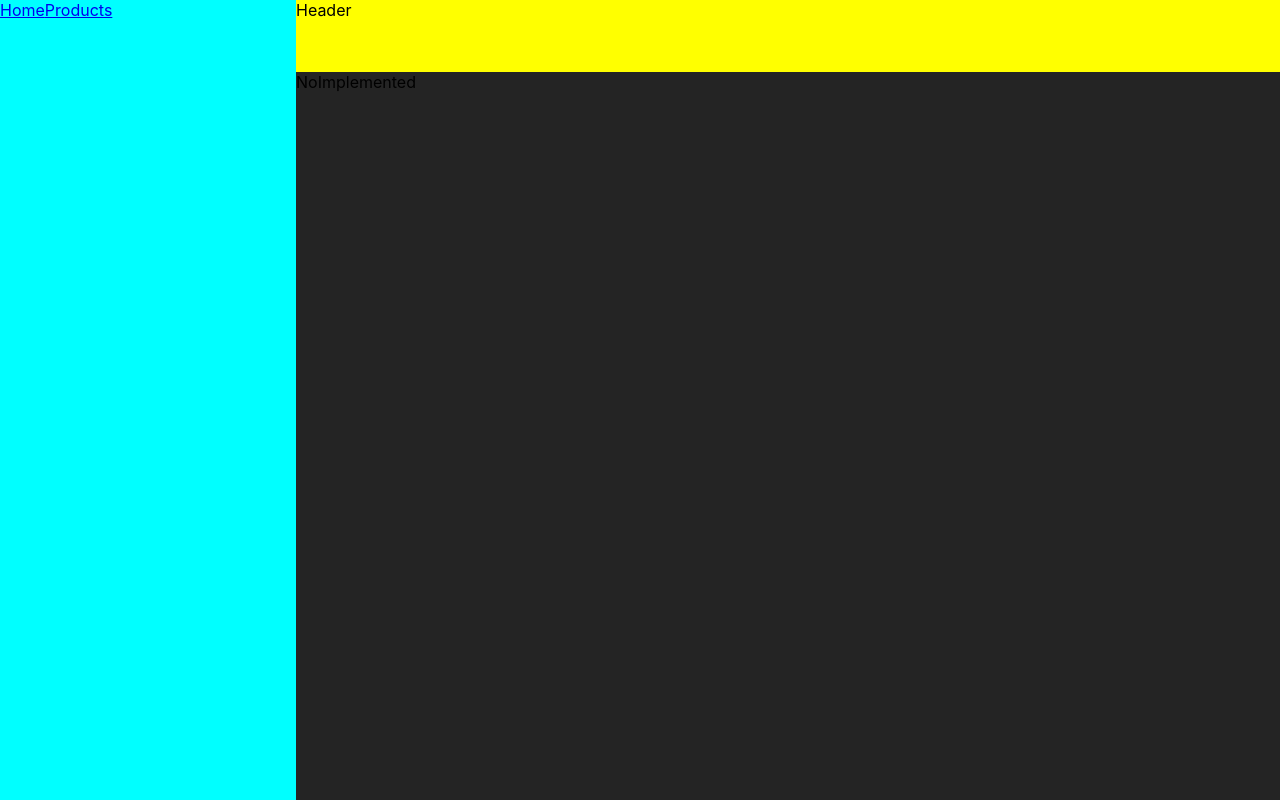
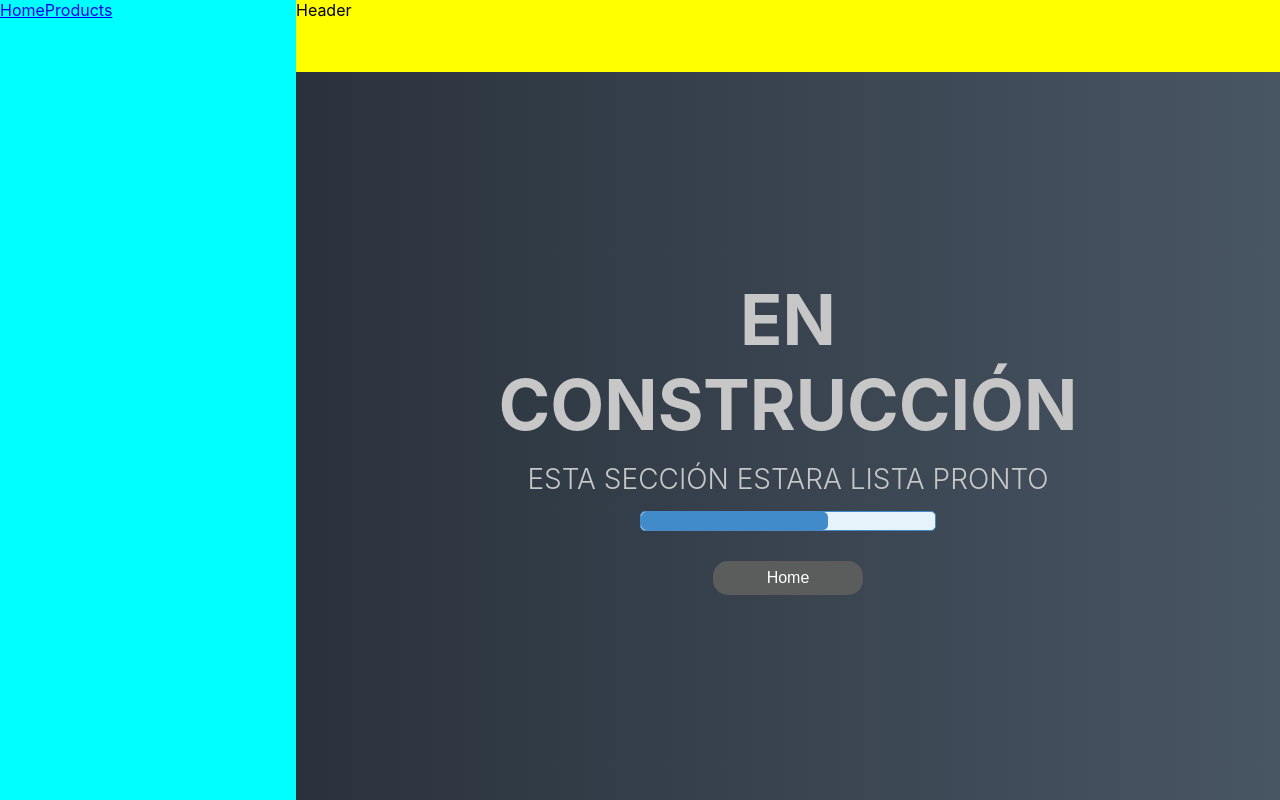
Before and after one commit to JoaquinVarelaCenco/Dashboard-Equipo1, a React (Create React App) app: page /stores in a window 1280 px wide. Built offline with nearby package versions, Linux system fonts and the light colour scheme.

Commit message:
Creada pagina de noImplementada

```diff
--- a/src/pages/Error404/Error404.css
+++ b/src/pages/Error404/Error404.css
@@ -36,7 +36,8 @@
 }
 
 .error404__bottom p{
-    font-size: 25px;
+    font-size: 22px;
+    text-transform: uppercase;
 }
 
 .error404__bottom button{
--- a/src/pages/NoImplemented/NoImplemented.css
+++ b/src/pages/NoImplemented/NoImplemented.css
@@ -0,0 +1,73 @@
+.noImplemented{
+    display: flex;
+    flex-direction: column;
+    align-items: center;
+    justify-content: center;
+    text-align: center;
+    gap: 15px;
+    height: calc(100vh - 72px);
+    width: 100%;
+    color: rgb(199, 199, 199);
+    background: #485563;  /* fallback for old browsers */
+    background: -webkit-linear-gradient(to right, #29323c, #485563);  /* Chrome 10-25, Safari 5.1-6 */
+    background: linear-gradient(to right, #29323c, #485563); /* W3C, IE 10+/ Edge, Firefox 16+, Chrome 26+, Opera 12+, Safari 7+ */
+}
+
+.noImplemented h3{
+    font-size: 70px;
+    text-transform: uppercase;
+}
+.noImplemented h3 span{
+    display: block;
+}
+
+.noImplemented p{
+    font-size: 28px;
+    font-weight: 300;
+    text-transform: uppercase;
+}
+
+.progress{
+    height: 20px;
+    width: 30%;
+    border: 1px solid #428bca;
+    border-radius: 5px;
+    background-color: #e6f3fa;
+    margin-bottom: 15px;
+}
+
+.progress-bar{
+    height: 100%;
+    width: 75%;
+    background: #428bca;
+    display: flex;
+    align-items: center;
+    transition: width 0.25s;
+    border-radius: 5px;
+    animation-name: loopProgress;
+    animation-duration: 4s;
+    animation-iteration-count: infinite;
+}
+
+@keyframes loopProgress {
+    0%{
+        width: 0%;
+    }
+
+    100%{
+        width: 100%;
+    }
+}
+
+
+
+.noImplemented button{
+    background-color: #5b5d5d ;
+    border: none;
+    padding: 8px 10px;
+    font-size: 16px;
+    color: white;
+    margin: 0 6px;
+    border-radius: 15px;
+    min-width: 150px;
+}
--- a/src/pages/NoImplemented/NoImplemented.js
+++ b/src/pages/NoImplemented/NoImplemented.js
@@ -1,8 +1,19 @@
+import { Link } from 'react-router-dom'
 import './NoImplemented.css'
 
 const NoImplemented = () => {
   return (
-    <div>NoImplemented</div>
+    <div className='noImplemented'>
+        <h3><span>En</span> Construcción</h3>
+        <p>Esta sección estara lista pronto</p>
+        <div className='progress'>
+            <div className='progress-bar'>
+            </div>
+        </div>
+        <Link to="/">
+            <button>Home</button>
+        </Link>
+    </div>
   )
 }
 
```
